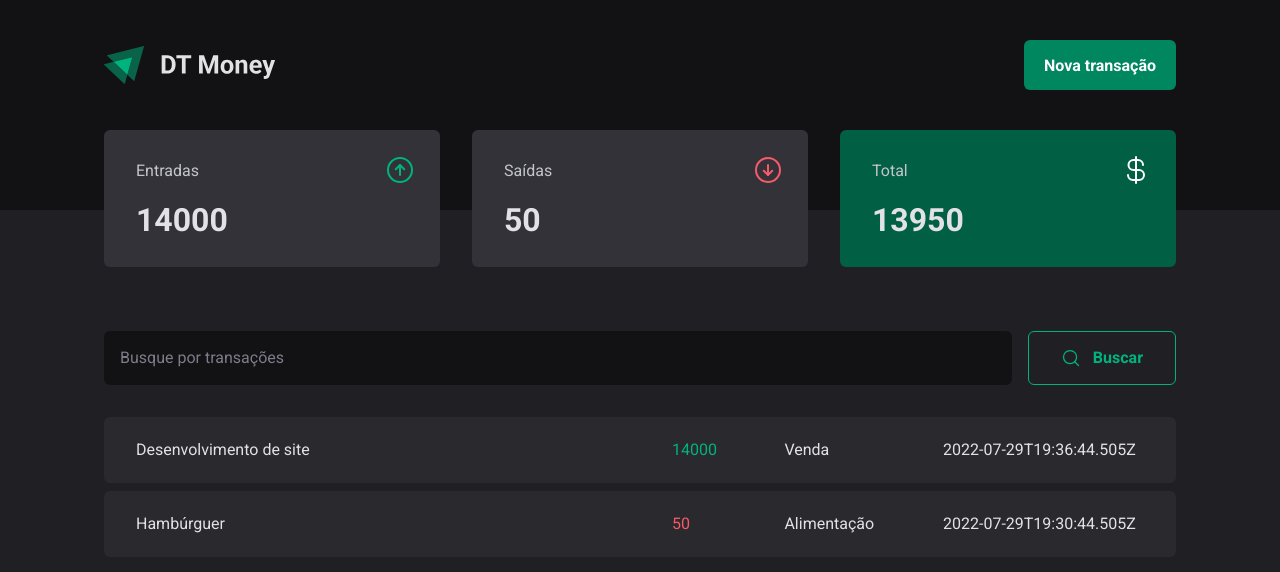
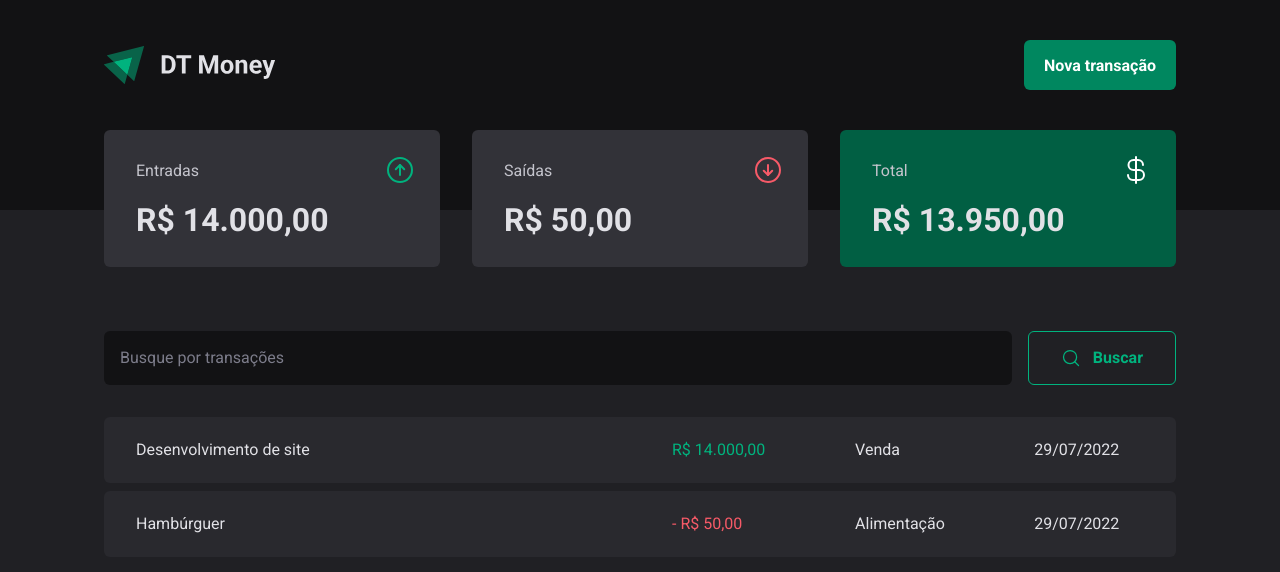
Before and after one commit to diogoz/dt-money, a React (Vite) app: page / in a window 1280 px wide. Shown: the top 572 px of the page. Built offline with nearby package versions, Linux system fonts and the light colour scheme; data requests are answered from the project's data file.

Commit message:
Conexão com a API - Formatando valores

```diff
--- a/src/components/Summary/index.tsx
+++ b/src/components/Summary/index.tsx
@@ -2,6 +2,7 @@ import { ArrowCircleDown, ArrowCircleUp, CurrencyDollar } from "phosphor-react";
 import { SummaryCard, SummaryContainer } from "./styles";
 import { useContext } from "react";
 import { TransactionsContext } from "../../contexts/TransactionsContext";
+import { priceFormmater } from "../../utils/formatter";
 
 export function Summary() {
   const { transactions } = useContext(TransactionsContext)
@@ -29,7 +30,7 @@ export function Summary() {
           <ArrowCircleUp size={32} color="#00b37e" />
         </header>
 
-        <strong>{summary.income}</strong>
+        <strong>{priceFormmater.format(summary.income)}</strong>
       </SummaryCard>
 
       <SummaryCard>
@@ -38,7 +39,7 @@ export function Summary() {
           <ArrowCircleDown size={32} color="#f75a68" />
         </header>
 
-        <strong>{summary.outcome}</strong>
+        <strong>{priceFormmater.format(summary.outcome)}</strong>
       </SummaryCard>
 
       <SummaryCard variant="green">
@@ -47,7 +48,7 @@ export function Summary() {
           <CurrencyDollar size={32} color="#fff" />
         </header>
 
-        <strong>{summary.total}</strong>
+        <strong>{priceFormmater.format(summary.total)}</strong>
       </SummaryCard>
     </SummaryContainer>
   );
--- a/src/pages/Transactions/index.tsx
+++ b/src/pages/Transactions/index.tsx
@@ -4,6 +4,7 @@ import { Summary } from "../../components/Summary";
 import { SearchForm } from "./components/SearchForm";
 import { PriceHighlight, TransactionsContainer, TransactionsTable } from "./styles";
 import { TransactionsContext } from "../../contexts/TransactionsContext";
+import { dateFormmater, priceFormmater } from "../../utils/formatter";
 
 
 
@@ -26,11 +27,12 @@ export function Transactions() {
                   <td width="50%">{transaction.description}</td>
                   <td>
                     <PriceHighlight variant={transaction.type}>
-                      {transaction.price}
+                      {transaction.type === 'outcome' && '- '}
+                      {priceFormmater.format(transaction.price)}
                     </PriceHighlight>
                   </td>
                   <td>{transaction.category}</td>
-                  <td>{transaction.createdAt}</td>
+                  <td>{dateFormmater.format(new Date(transaction.createdAt))}</td>
                 </tr>
               )
             })}
--- /dev/null
+++ b/src/utils/formatter.ts
@@ -0,0 +1,6 @@
+export const priceFormmater = new Intl.NumberFormat('pt-BR', {
+  style: 'currency',
+  currency: 'BRL'
+})
+
+export const dateFormmater = new Intl.DateTimeFormat('pt-BR')
```
